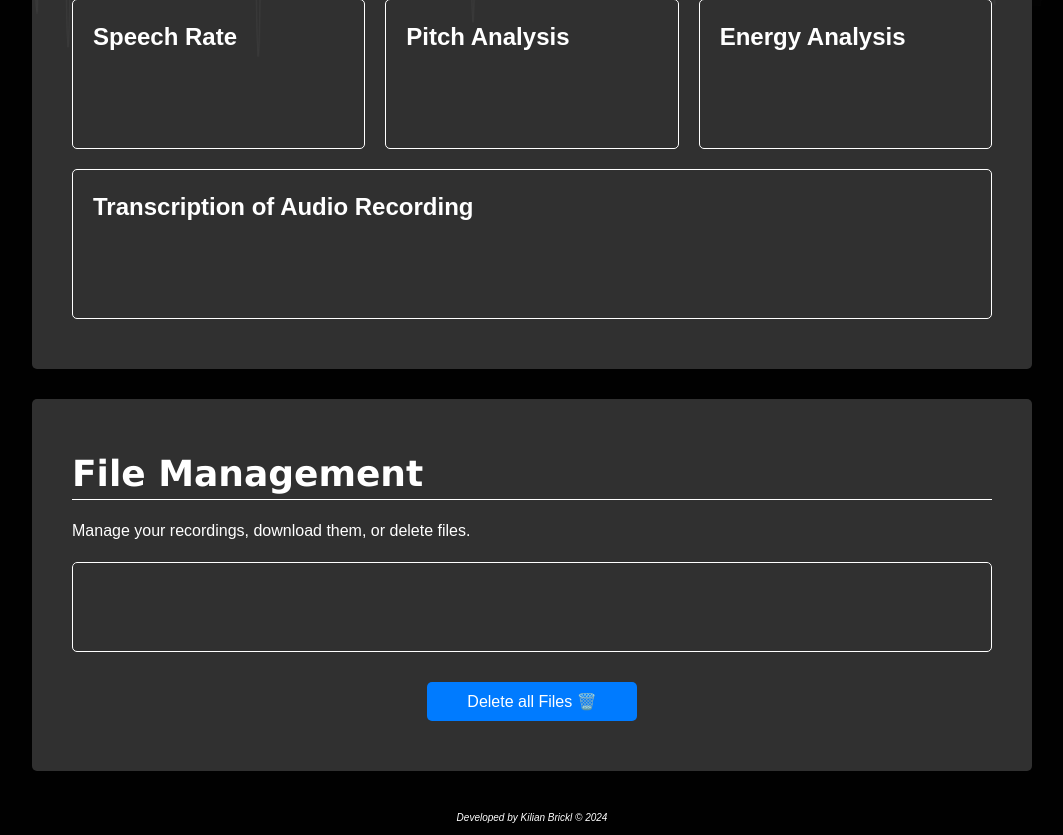
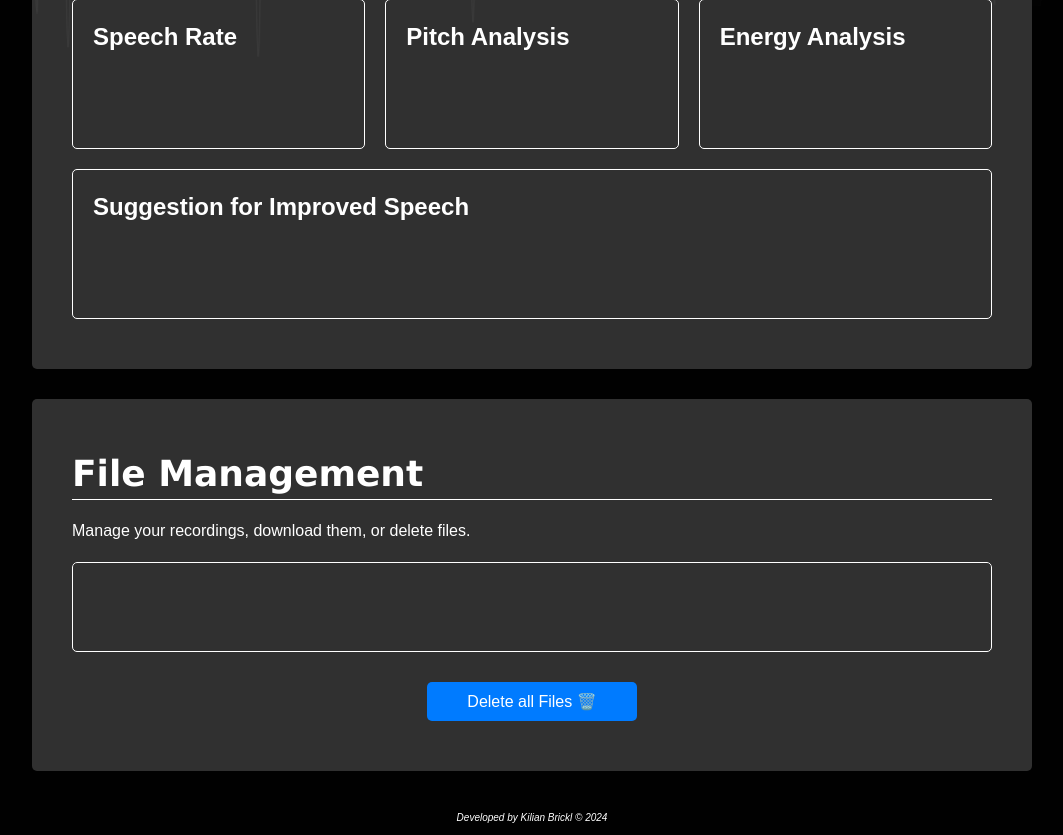
Before and after one commit to BrckJr/Speech2Text, a Flask app: page /dashboard in a window 1280 px wide. Shown: the part 1418-2253 px from the top of the page, without its empty margins (108-1171 px from the left). Run offline with Flask 3, Linux system fonts and the light colour scheme; the visitor is signed in with stand-in values (Sample User, id 1); data that the repository does not hold is empty.

Commit message:
Suggestion for Improved Speech included

```diff
--- a/src/model/analytics.py
+++ b/src/model/analytics.py
@@ -146,7 +146,7 @@ class Analytics:
 
             # Add red shadow regions on the y-axis (y=50 to 100 and y=200 to 250)
             plt.axhspan(160, 250, color='red', alpha=0.1)
-            plt.axhspan(50, 120, color='red', alpha=0.1)
+            plt.axhspan(50, 100, color='red', alpha=0.1)
 
             # Connecting the points with lines and applying the color scheme
             plt.plot(times, wpms, color='#f1f1f1', linewidth=2)
@@ -232,7 +232,7 @@ class Analytics:
 
                 # Set x-axis and y-axis limits
                 plt.ylim(0, np.max(filtered_f0) * 1.1)
-                plt.xlim(40, self.get_wav_length()*1.1)
+                plt.xlim(0, self.get_wav_length()*1.1)
 
                 # Update labels and grid with consistent custom colors
                 plt.xlabel("Time (seconds)", fontsize=12, fontweight='bold', color='#f1f1f1')
--- a/src/static/js/modules/getAnalytics.js
+++ b/src/static/js/modules/getAnalytics.js
@@ -88,7 +88,7 @@ async function updatePanels(params) {
 
     // Get the improved text from local storage and display it in the panel
     console.log(improved_text_path);
-    loadTextPanel(transcribed_text_path, 'transcribed');
+    // loadTextPanel(transcribed_text_path, 'transcribed');
     loadTextPanel(improved_text_path, 'improved');
 
     // Activate the text in the overview panel
@@ -154,13 +154,19 @@ function updateGraphic(panelId, graphicPath, altText) {
 }
 
 function loadTextPanel(textFilePath, category) {
-    let elementID = ''
+    let elementID = '';
+    let spanID = '';
+
+    // Determine the panel and span IDs based on the category
     if (category === 'improved') {
-        elementID = 'panel-improved-text'
+        elementID = 'improved-text-panel';
+        spanID = 'improved_text';
     } else if (category === 'transcribed') {
-        elementID = 'panel-transcribed-text'
+        elementID = 'transcribed-text-panel';
+        spanID = 'transcribed_text';
     } else {
         console.error('No valid category provided.');
+        return;
     }
 
     if (textFilePath) {
@@ -173,17 +179,19 @@ function loadTextPanel(textFilePath, category) {
                 return response.text();
             })
             .then(textContent => {
-                // Find the panel in the DOM
+                // Find the panel and span in the DOM
                 const textPanel = document.getElementById(elementID);
-                if (textPanel) {
+                const textSpan = document.getElementById(spanID);
+
+                if (textPanel && textSpan) {
                     // Activate the panel
-                    document.getElementById(elementID).style.display = 'block';
+                    textPanel.style.display = 'block';
 
-                    // Clear out any existing content and add the new content
-                    textPanel.innerText = textContent; // Render text content
+                    // Update the span content with the fetched text
+                    textSpan.textContent = textContent;
                     console.log(textContent);
                 } else {
-                    console.error('Text panel not found.');
+                    console.error('Text panel or span not found.');
                 }
             })
             .catch(error => {
--- a/src/static/lang/de.json
+++ b/src/static/lang/de.json
@@ -41,6 +41,7 @@
   "energy_analysis_heading": "Energieanalyse",
   "improved_text_heading": "Vorschlag zur Verbesserung der Rede",
   "improved_text_content": "Nachhaltigkeit ist mehr als nur ein Schlagwort. Es geht darum, ein Gleichgewicht zwischen Umwelt, Wirtschaft und Gesellschaft zu finden. Nachhaltigkeit betrifft nicht nur unser individuelles Handeln, sondern auch das Eintreten für politische Maßnahmen, die eine nachhaltige Entwicklung fördern. Regierungen spielen eine Schlüsselrolle, indem sie erneuerbare Energiequellen unterstützen, in grüne Infrastruktur investieren und Unternehmen ermutigen, nachhaltige Praktiken anzuwenden. Wenn wir in nachhaltige Praktiken investieren, schaffen wir Arbeitsplätze, verbessern die öffentliche Gesundheit und stärken das Gefüge der Gesellschaft. Nachhaltiges Leben ist ein Gewinn für alle. Wir müssen uns fragen, welche Art von Welt wir hinterlassen wollen: Eine Welt voller Abfall und Verschmutzung oder eine Welt, in der Ressourcen klug genutzt werden und der Planet gedeiht?",
+  "improved_text": "Vorschlag für eine verbesserte Rede",
   "title_login": "Anmeldung - Transcriber-Schnittstelle",
   "login_header": "Anmelden",
   "email_label": "E-Mail-Adresse",
--- a/src/static/lang/en.json
+++ b/src/static/lang/en.json
@@ -41,6 +41,7 @@
   "energy_analysis_heading": "Energy Analysis",
   "improved_text_heading": "Suggestion for Speech Improvement",
   "improved_text_content": "Sustainability is more than just a buzzword. It's about finding a balance between the environment, the economy and society. Sustainability isn't just about what we do as individuals, it's also about advocating for policies that support sustainable development. Governments play a key role in shaping our future by supporting renewable energy sources, investing, green infrastructure, and encouraging business to adopt sustainable practices. When we invest in sustainable practices, we create jobs, improve public health, and strengthen the fabric of society. Sustainable living is a win-win. We must ask ourselves, what kind of world do we want to leave behind? A world filled with waste and pollution, or a world where resources are used wisely, and the planet thrives?",
+  "improved_text": "Suggestion for Improved Speech",
   "title_login": "Login - Transcriber Interface",
   "login_header": "Login",
   "email_label": "Email Address",
--- a/src/static/lang/es.json
+++ b/src/static/lang/es.json
@@ -41,6 +41,7 @@
   "energy_analysis_heading": "Análisis de energía",
   "improved_text_heading": "Sugerencias para mejorar el discurso",
   "improved_text_content": "La sostenibilidad es más que una palabra de moda. Se trata de encontrar un equilibrio entre el medio ambiente, la economía y la sociedad. La sostenibilidad no solo se trata de lo que hacemos como individuos, sino también de abogar por políticas que apoyen el desarrollo sostenible. Los gobiernos juegan un papel clave al apoyar fuentes de energía renovable, invertir en infraestructura verde y alentar a las empresas a adoptar prácticas sostenibles. Cuando invertimos en prácticas sostenibles, creamos empleos, mejoramos la salud pública y fortalecemos el tejido de la sociedad. Vivir de manera sostenible es una situación en la que todos ganan. Debemos preguntarnos, ¿qué tipo de mundo queremos dejar atrás? ¿Un mundo lleno de desechos y contaminación, o un mundo donde los recursos se utilicen sabiamente y el planeta prospere?",
+  "improved_text": "Propuesta para un discurso mejorado",
   "title_login": "Inicio de sesión - Interfaz de Transcripción",
   "login_header": "Iniciar sesión",
   "email_label": "Correo electrónico",
--- a/src/templates/dashboard.html
+++ b/src/templates/dashboard.html
@@ -94,7 +94,8 @@
 
     <div class="analytics-panel-grid3">
         <div class="analytics-panel" id="improved-text-panel">
-            <h3 data-i18n="transcription">Transcription of Audio Recording</h3>
+            <h3 data-i18n="improved_text">Transcription of Audio Recording</h3>
+            <p><span id="improved_text"></span></p>
         </div>
     </div>
 </div>
```
